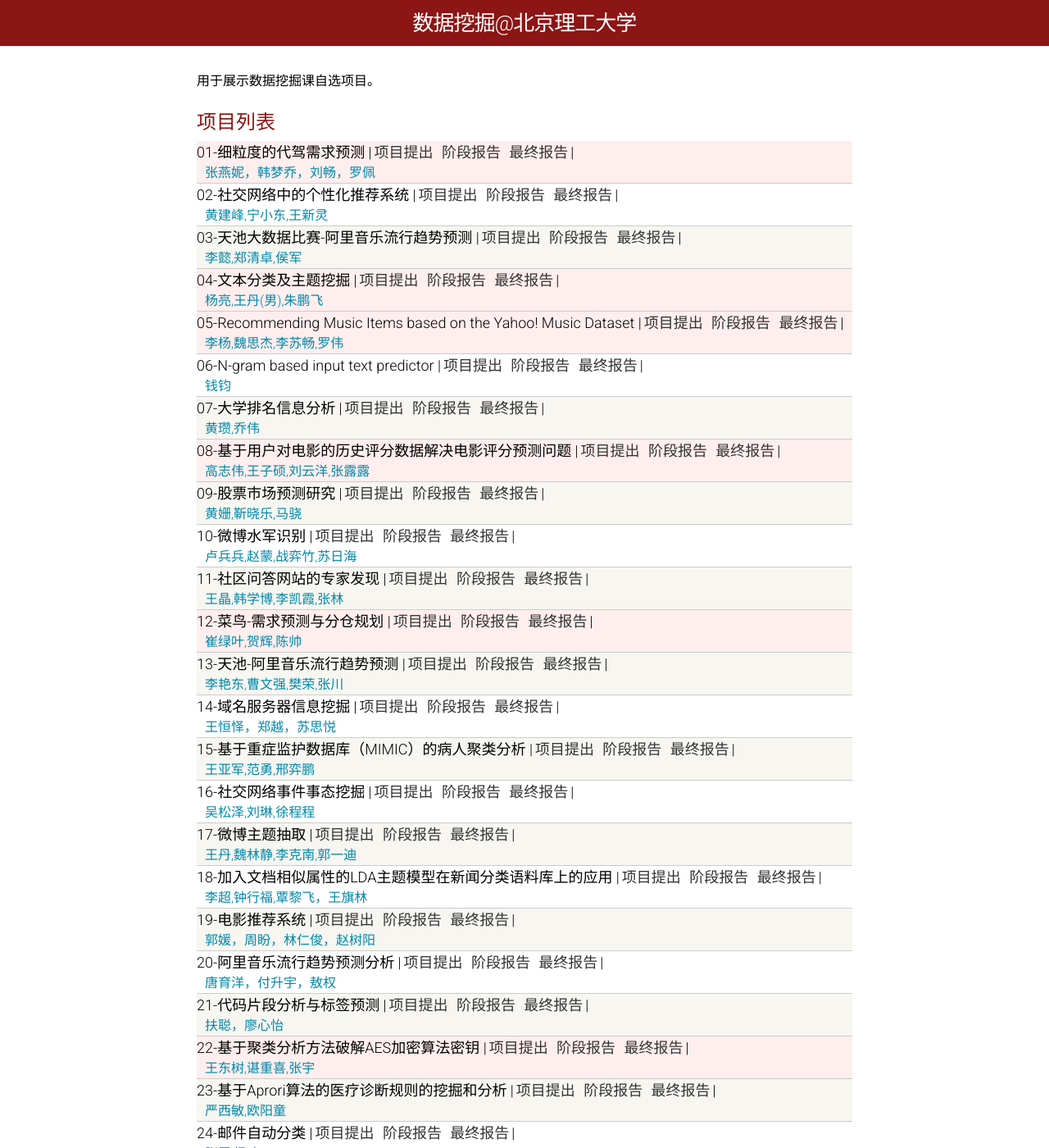
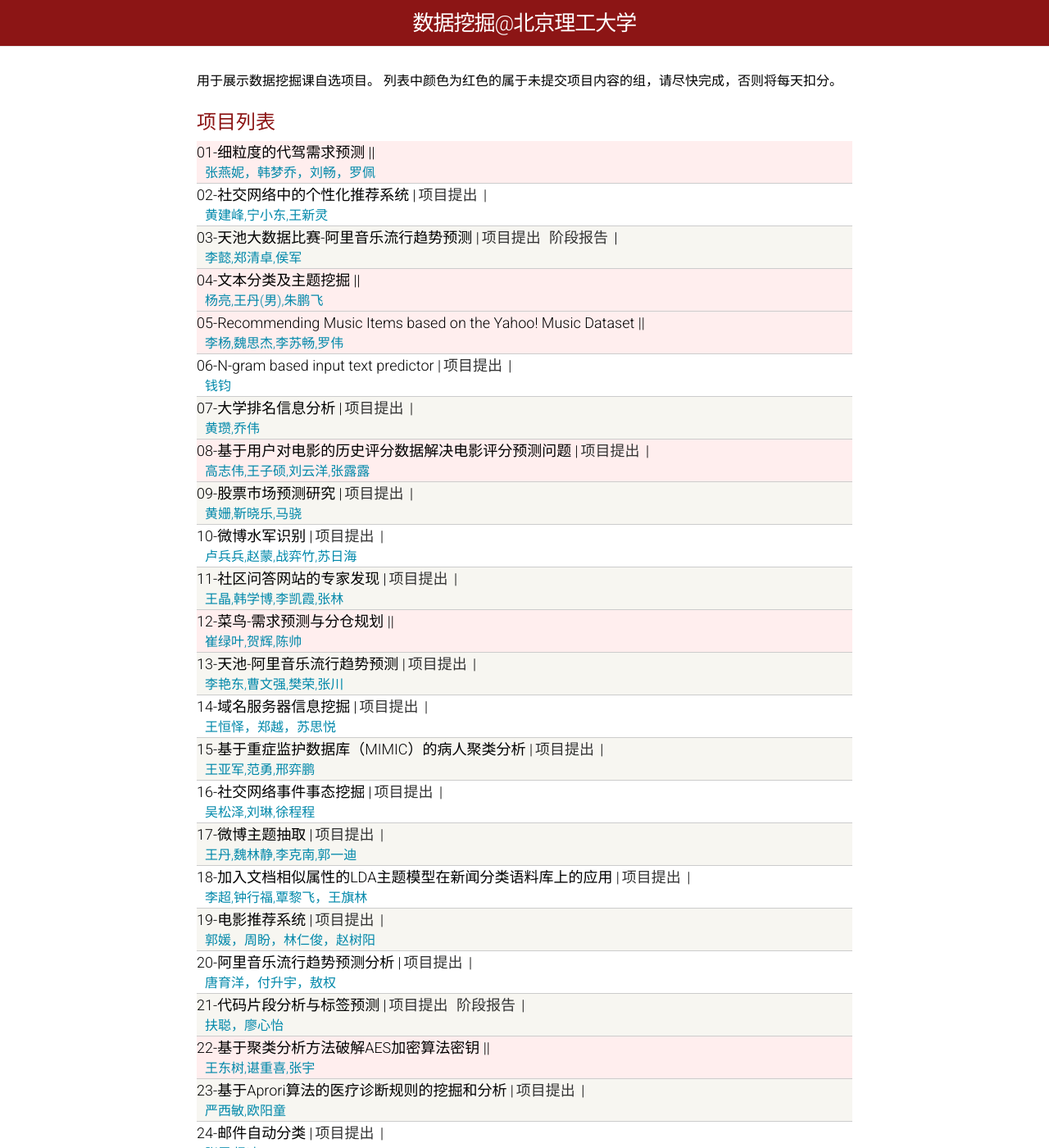
Before and after one commit to BITDM/bitdm.github.io, a Jekyll site: the page built from 2016/index.html, in a window 1280 px wide and 1400 px high. Shown: the whole window at 82% size. Built offline with Jekyll 4.4.1, drawn with Linux system fonts in a browser that asks for light colours; some of the changed text lies outside the part shown.

Commit message:
更新各组状态

```diff
--- a/2016/index.html
+++ b/2016/index.html
@@ -5,6 +5,8 @@ layout: default
 <div>
 
   用于展示数据挖掘课自选项目。
+
+  列表中颜色为红色的属于未提交项目内容的组，请尽快完成，否则将每天扣分。
 
 </div>
 
@@ -15,17 +17,17 @@ layout: default
 
     <div class="materials-item notyet">
       01-细粒度的代驾需求预测
-      |<a href="/2016/projects/p01/proposal/">项目提出</a>
+      |<!-- <a href="/2016/projects/p01/proposal/">项目提出</a>
       <a href="">阶段报告</a>
-      <a href="">最终报告</a>|
+      <a href="">最终报告</a> -->|
       <div class="kw">张燕妮，韩梦乔，刘畅，罗佩</div>
     </div>
 
     <div class="materials-item">
       02-社交网络中的个性化推荐系统
       |<a href="/2016/projects/p02/proposal/">项目提出</a>
-      <a href="">阶段报告</a>
-      <a href="">最终报告</a>|
+      <!-- <a href="">阶段报告</a>
+      <a href="">最终报告</a> -->|
       <div class="kw">黄建峰,宁小东,王新灵 </div>
     </div>
 
@@ -33,143 +35,143 @@ layout: default
       03-天池大数据比赛-阿里音乐流行趋势预测
       |<a href="projects/p03/proposal/">项目提出</a>
       <a href="projects/p03/midterm/">阶段报告</a>
-      <a href="">最终报告</a>|
+      <!-- <a href="">最终报告</a> -->|
       <div class="kw">李懿,郑清卓,侯军</div>
     </div>
 
     <div class="materials-item notyet">
       04-文本分类及主题挖掘
-      |<a href="projects/p04/proposal/">项目提出</a>
+      |<!-- <a href="projects/p04/proposal/">项目提出</a>
       <a href="">阶段报告</a>
-      <a href="">最终报告</a>|
+      <a href="">最终报告</a> -->|
       <div class="kw">杨亮,王丹(男),朱鹏飞</div>
     </div>
 
     <div class="materials-item notyet">
       05-Recommending Music Items based on the Yahoo! Music Dataset
-      |<a href="projects/p05/proposal/">项目提出</a>
+      |<!-- <a href="projects/p05/proposal/">项目提出</a>
       <a href="">阶段报告</a>
-      <a href="">最终报告</a>|
+      <a href="">最终报告</a> -->|
       <div class="kw">李杨,魏思杰,李苏畅,罗伟</div>
     </div>
 
     <div class="materials-item">
       06-N-gram based input text predictor
       |<a href="projects/p06/proposal/">项目提出</a>
-      <a href="">阶段报告</a>
-      <a href="">最终报告</a>|
+      <!-- <a href="">阶段报告</a>
+      <a href="">最终报告</a> -->|
       <div class="kw">钱钧</div>
     </div>
 
     <div class="materials-item">
       07-大学排名信息分析
       |<a href="projects/p07/proposal/">项目提出</a>
-      <a href="">阶段报告</a>
-      <a href="">最终报告</a>|
+      <!-- <a href="">阶段报告</a>
+      <a href="">最终报告</a> -->|
       <div class="kw">黄瓒,乔伟</div>
     </div>
 
     <div class="materials-item notyet">
       08-基于用户对电影的历史评分数据解决电影评分预测问题
       |<a href="projects/p08/proposal/">项目提出</a>
-      <a href="">阶段报告</a>
-      <a href="">最终报告</a>|
+      <!-- <a href="">阶段报告</a>
+      <a href="">最终报告</a> -->|
       <div class="kw">高志伟,王子硕,刘云洋,张露露</div>
     </div>
 
     <div class="materials-item">
       09-股票市场预测研究
       |<a href="projects/p09/proposal/">项目提出</a>
-      <a href="">阶段报告</a>
-      <a href="">最终报告</a>|
+      <!-- <a href="">阶段报告</a>
+      <a href="">最终报告</a> -->|
       <div class="kw">黄姗,靳晓乐,马骁</div>
     </div>
 
     <div class="materials-item">
       10-微博水军识别
       |<a href="projects/p10/proposal/">项目提出</a>
-      <a href="">阶段报告</a>
-      <a href="">最终报告</a>|
+      <!-- <a href="">阶段报告</a>
+      <a href="">最终报告</a> -->|
       <div class="kw">卢兵兵,赵蒙,战弈竹,苏日海</div>
     </div>
 
     <div class="materials-item">
       11-社区问答网站的专家发现
       |<a href="projects/p11/proposal/">项目提出</a>
-      <a href="">阶段报告</a>
-      <a href="">最终报告</a>|
+      <!-- <a href="">阶段报告</a>
+      <a href="">最终报告</a> -->|
       <div class="kw">王晶,韩学博,李凯霞,张林</div>
     </div>
 
     <div class="materials-item notyet">
       12-菜鸟-需求预测与分仓规划
-      |<a href="projects/p12/proposal/">项目提出</a>
+      |<!-- <a href="projects/p12/proposal/">项目提出</a>
       <a href="">阶段报告</a>
-      <a href="">最终报告</a>|
+      <a href="">最终报告</a> -->|
       <div class="kw">崔绿叶,贺辉,陈帅</div>
     </div>
 
     <div class="materials-item">
       13-天池-阿里音乐流行趋势预测
       |<a href="projects/p13/proposal/">项目提出</a>
-      <a href="">阶段报告</a>
-      <a href="">最终报告</a>|
+      <!-- <a href="">阶段报告</a>
+      <a href="">最终报告</a> -->|
       <div class="kw">李艳东,曹文强,樊荣,张川</div>
     </div>
 
     <div class="materials-item">
       14-域名服务器信息挖掘
       |<a href="projects/p14/proposal/">项目提出</a>
-      <a href="">阶段报告</a>
-      <a href="">最终报告</a>|
+      <!-- <a href="">阶段报告</a>
+      <a href="">最终报告</a> -->|
       <div class="kw">王恒怿，郑越，苏思悦</div>
     </div>
 
     <div class="materials-item">
       15-基于重症监护数据库（MIMIC）的病人聚类分析
       |<a href="projects/p15/proposal/">项目提出</a>
-      <a href="">阶段报告</a>
-      <a href="">最终报告</a>|
+      <!-- <a href="">阶段报告</a>
+      <a href="">最终报告</a> -->|
       <div class="kw">王亚军,范勇,邢弈鹏</div>
     </div>
 
     <div class="materials-item">
       16-社交网络事件事态挖掘
       |<a href="projects/p16/proposal/">项目提出</a>
-      <a href="">阶段报告</a>
-      <a href="">最终报告</a>|
+      <!-- <a href="">阶段报告</a>
+      <a href="">最终报告</a> -->|
       <div class="kw">吴松泽,刘琳,徐程程</div>
     </div>
 
     <div class="materials-item">
       17-微博主题抽取
       |<a href="projects/p17/proposal/">项目提出</a>
-      <a href="">阶段报告</a>
-      <a href="">最终报告</a>|
+      <!-- <a href="">阶段报告</a>
+      <a href="">最终报告</a> -->|
       <div class="kw">王丹,魏林静,李克南,郭一迪</div>
     </div>
 
     <div class="materials-item">
       18-加入文档相似属性的LDA主题模型在新闻分类语料库上的应用
       |<a href="projects/p18/proposal/">项目提出</a>
-      <a href="">阶段报告</a>
-      <a href="">最终报告</a>|
+      <!-- <a href="">阶段报告</a>
+      <a href="">最终报告</a> -->|
       <div class="kw">李超,钟行福,覃黎飞，王旗林</div>
     </div>
 
     <div class="materials-item">
       19-电影推荐系统
       |<a href="projects/p19/proposal/">项目提出</a>
-      <a href="">阶段报告</a>
-      <a href="">最终报告</a>|
+      <!-- <a href="">阶段报告</a>
+      <a href="">最终报告</a> -->|
       <div class="kw">郭媛，周盼，林仁俊，赵树阳</div>
     </div>
 
     <div class="materials-item">
       20-阿里音乐流行趋势预测分析
       |<a href="projects/p20/proposal/">项目提出</a>
-      <a href="">阶段报告</a>
-      <a href="">最终报告</a>|
+      <!-- <a href="">阶段报告</a>
+      <a href="">最终报告</a> -->|
       <div class="kw">唐育洋，付升宇，敖权</div>
     </div>
 
@@ -177,71 +179,71 @@ layout: default
       21-代码片段分析与标签预测
       |<a href="projects/p21/proposal/">项目提出</a>
       <a href="projects/p21/midterm/">阶段报告</a>
-      <a href="">最终报告</a>|
+      <!-- <a href="">最终报告</a> -->|
       <div class="kw">扶聪，廖心怡</div>
     </div>
 
     <div class="materials-item notyet">
       22-基于聚类分析方法破解AES加密算法密钥
-      |<a href="projects/p22/proposal/">项目提出</a>
+      |<!-- <a href="projects/p22/proposal/">项目提出</a>
       <a href="">阶段报告</a>
-      <a href="">最终报告</a>|
+      <a href="">最终报告</a> -->|
       <div class="kw">王东树,谌重喜,张宇</div>
     </div>
 
     <div class="materials-item">
       23-基于Aprori算法的医疗诊断规则的挖掘和分析
       |<a href="projects/p23/proposal/">项目提出</a>
-      <a href="">阶段报告</a>
-      <a href="">最终报告</a>|
+      <!-- <a href="">阶段报告</a>
+      <a href="">最终报告</a> -->|
       <div class="kw">严西敏,欧阳童</div>
     </div>
 
     <div class="materials-item">
       24-邮件自动分类
       |<a href="projects/p24/proposal/">项目提出</a>
-      <a href="">阶段报告</a>
-      <a href="">最终报告</a>|
+      <!-- <a href="">阶段报告</a>
+      <a href="">最终报告</a> -->|
       <div class="kw">张霖,杨冰</div>
     </div>
 
     <div class="materials-item">
       25-亚马逊书籍推荐
       |<a href="projects/p25/proposal/">项目提出</a>
-      <a href="">阶段报告</a>
-      <a href="">最终报告</a>|
+      <!-- <a href="">阶段报告</a>
+      <a href="">最终报告</a> -->|
       <div class="kw">胡健,季鹏,张快</div>
     </div>
 
     <div class="materials-item">
       26-股票数据分析与预测
       |<a href="projects/p26/proposal/">项目提出</a>
-      <a href="">阶段报告</a>
-      <a href="">最终报告</a>|
+      <!-- <a href="">阶段报告</a>
+      <a href="">最终报告</a> -->|
       <div class="kw">姚明宇,于畅泳,于文楠</div>
     </div>
 
     <div class="materials-item">
       27-Relational Retrieval Using Random Walk With Restart(RWR)
-      |<a href="projects/p27/proposal/">项目提出</a>
-      <a href="">阶段报告</a>
-      <a href="">最终报告</a>|
+      |<a href="projects/p27/proposal/">Proposal</a>
+      <!-- <a href="">阶段报告</a>
+      <a href="">最终报告</a> -->|
       <div class="kw">Marwan,Elfatih,John,ALEX</div>
     </div>
 
     <div class="materials-item">
       28-Sentimental Analysis on Twitter Data, Using Data Mining and Text Mining Techniques
-      |<a href="projects/p28/proposal/">项目提出</a>
-      <a href="">阶段报告</a>
-      <a href="">最终报告</a>|
+      |<a href="projects/p28/proposal/">Proposal</a>
+      <!-- <a href="">阶段报告</a>
+      <a href="">最终报告</a> -->|
       <div class="kw">HAQ IJAZ UL,David M.Chen,Zeeshan Ahmed</div>
     </div>
 
     <div class="materials-item notyet">
       29-To be submitted
-      |<a href="projects/p29/proposal/">项目提出</a>
+      |<!-- <a href="projects/p29/proposal/">Proposal</a>
       <a href="">阶段报告</a>
-      <a href="">最终报告</a>|
+      <a href="">最终报告</a> -->|
       <div class="kw">Kwon Dayeon，Sujin Lee</div>
     </div>
 
```
